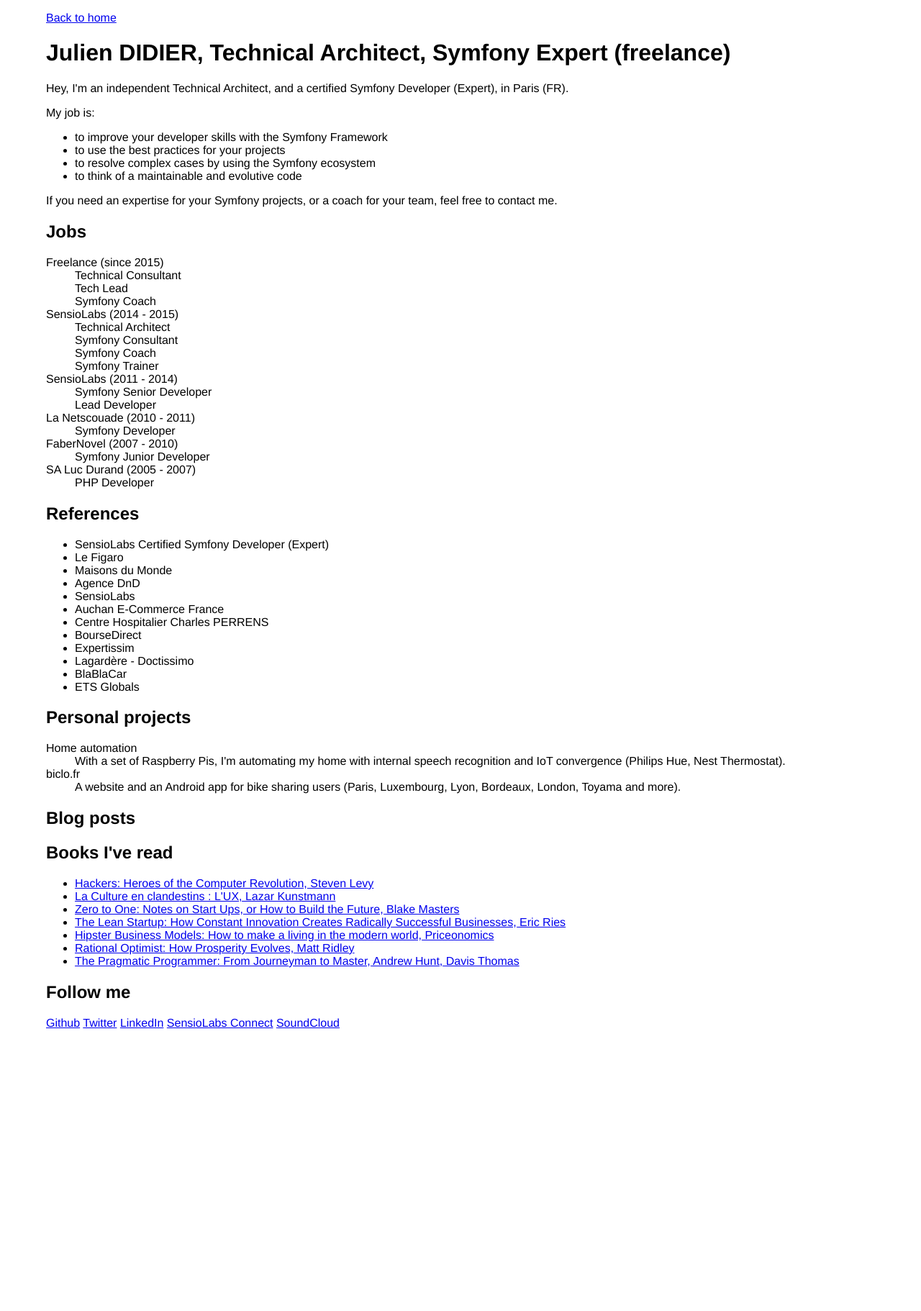
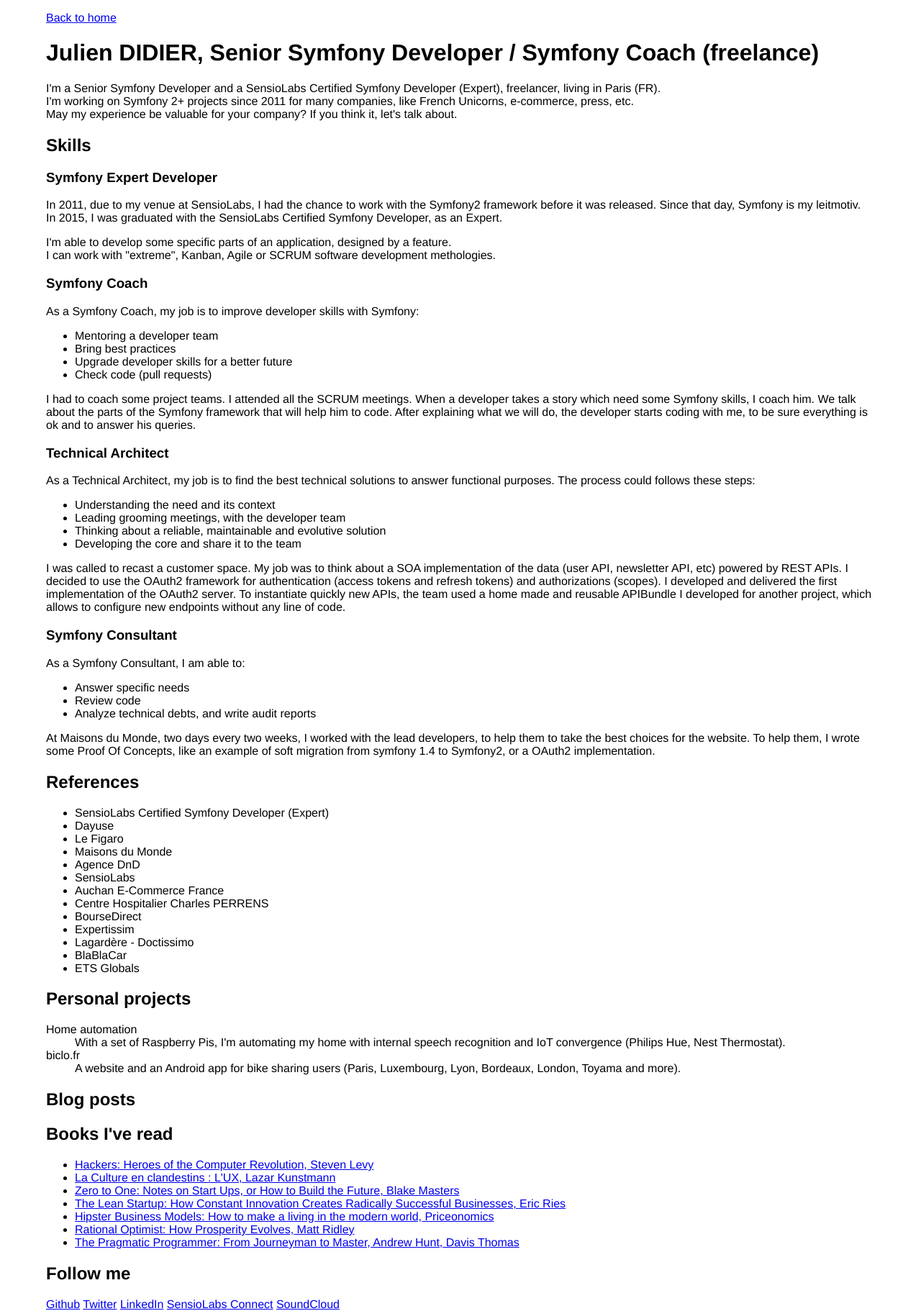
Before and after one commit to didierio/website, a PHP site: template templates/index.html.twig in a window 1280 px wide. Shown: the whole page at 72% size. Before the commit the page ends 1429 px from the top, so only its background shows below. Run offline with PHP 8.4, Linux system fonts and the light colour scheme; the template is opened without the code that fills it, so the values that code supplies are empty; some libraries are stand-ins or nearby versions.

Commit message:
update meta + homepage

```diff
--- a/templates/index.html.twig
+++ b/templates/index.html.twig
@@ -1,50 +1,68 @@
 {% extends "layout.html.twig" %}
 
+{% block meta -%}
+    I'm a Senior Symfony Developer and a SensioLabs Certified Symfony Developer (Expert), freelancer, living in Paris (FR).
+    I'm working on Symfony 2+ projects since 2011 for many companies, like French Unicorns (BlaBlaCar, Dayuse), e-commerce (Maisons du Monde, Auchan, Doctipharma), press (Le Figaro, L'Equipe), etc.
+{%- endblock %}
+
 {% block content %}
-    <h1>Julien DIDIER, Technical Architect, Symfony Expert (freelance)</h1>
+    <h1>Julien DIDIER, Senior Symfony Developer / Symfony Coach (freelance)</h1>
 
     <section>
-        <p>Hey, I'm an independent Technical Architect, and a certified Symfony Developer (Expert), in Paris (FR).</p>
-        <p>My job is:
-            <ul>
-                <li>to improve your developer skills with the Symfony Framework</li>
-                <li>to use the best practices for your projects</li>
-                <li>to resolve complex cases by using the Symfony ecosystem</li>
-                <li>to think of a maintainable and evolutive code</li>
-            </ul>
+        <p>
+            I'm a Senior Symfony Developer and a SensioLabs Certified Symfony Developer (Expert), freelancer, living in Paris (FR).
+            <br />I'm working on Symfony 2+ projects since 2011 for many companies, like French Unicorns, e-commerce, press, etc.
+            <br />May my experience be valuable for your company? If you think it, let's talk about.
         </p>
-        <p>If you need an expertise for your Symfony projects, or a coach for your team, feel free to contact me.</p>
     </section>
 
     <section>
-        <h2>Jobs</h2>
+        <h2>Skills</h2>
 
-        <dl>
-            <dt>Freelance (since 2015)</dt>
-            <dd>Technical Consultant</dd>
-            <dd>Tech Lead</dd>
-            <dd>Symfony Coach</dd>
-            <dt>SensioLabs (2014 - 2015)</dt>
-            <dd>Technical Architect</dd>
-            <dd>Symfony Consultant</dd>
-            <dd>Symfony Coach</dd>
-            <dd>Symfony Trainer</dd>
-            <dt>SensioLabs (2011 - 2014)</dt>
-            <dd>Symfony Senior Developer</dd>
-            <dd>Lead Developer</dd>
-            <dt>La Netscouade (2010 - 2011)</dt>
-            <dd>Symfony Developer</dd>
-            <dt>FaberNovel (2007 - 2010)</dt>
-            <dd>Symfony Junior Developer</dd>
-            <dt>SA Luc Durand (2005 - 2007)</dt>
-            <dd>PHP Developer</dd>
-        </dl>
+        <h3>Symfony Expert Developer</h3>
+        <p>
+            In 2011, due to my venue at SensioLabs, I had the chance to work with the Symfony2 framework before it was released. Since that day, Symfony is my leitmotiv.
+            <br />In 2015, I was graduated with the SensioLabs Certified Symfony Developer, as an Expert.
+        </p><p>
+            I'm able to develop some specific parts of an application, designed by a feature.
+            <br />I can work with "extreme", Kanban, Agile or SCRUM software development methologies.
+        </p>
+
+        <h3>Symfony Coach</h3>
+        <p>As a Symfony Coach, my job is to improve developer skills with Symfony:</p>
+        <ul>
+            <li>Mentoring a developer team</li>
+            <li>Bring best practices</li>
+            <li>Upgrade developer skills for a better future</li>
+            <li>Check code (pull requests)</li>
+        </ul>
+        <p>I had to coach some project teams. I attended all the SCRUM meetings. When a developer takes a story which need some Symfony skills, I coach him. We talk about the parts of the Symfony framework that will help him to code. After explaining what we will do, the developer starts coding with me, to be sure everything is ok and to answer his queries.</p>
+
+        <h3>Technical Architect</h3>
+        <p>As a Technical Architect, my job is to find the best technical solutions to answer functional purposes. The process could follows these steps:</p>
+        <ul>
+            <li>Understanding the need and its context</li>
+            <li>Leading grooming meetings, with the developer team</li>
+            <li>Thinking about a reliable, maintainable and evolutive solution</li>
+            <li>Developing the core and share it to the team</li>
+        </ul>
+        <p>I was called to recast a customer space. My job was to think about a SOA implementation of the data (user API, newsletter API, etc) powered by REST APIs. I decided to use the OAuth2 framework for authentication (access tokens and refresh tokens) and authorizations (scopes). I developed and delivered the first implementation of the OAuth2 server. To instantiate quickly new APIs, the team used a home made and reusable APIBundle I developed for another project, which allows to configure new endpoints without any line of code.</p>
+
+        <h3>Symfony Consultant</h3>
+        <p>As a Symfony Consultant, I am able to:</p>
+        <ul>
+            <li>Answer specific needs</li>
+            <li>Review code</li>
+            <li>Analyze technical debts, and write audit reports</li>
+        </ul>
+        <p>At Maisons du Monde, two days every two weeks, I worked with the lead developers, to help them to take the best choices for the website. To help them, I wrote some Proof Of Concepts, like an example of soft migration from symfony 1.4 to Symfony2, or a OAuth2 implementation.</p>
     </section>
 
     <section>
         <h2>References</h2>
         <ul>
             <li>SensioLabs Certified Symfony Developer (Expert)</li>
+            <li>Dayuse</li>
             <li>Le Figaro</li>
             <li>Maisons du Monde</li>
             <li>Agence DnD</li>
--- a/templates/layout.html.twig
+++ b/templates/layout.html.twig
@@ -4,7 +4,7 @@
         <meta charset="UTF-8" />
         <title>{% block title "Julien DIDIER, Symfony Expert (freelance)" %}</title>
 
-        <meta name="description" content="Julien DIDIER, Independent Symfony Consultant" />
+        <meta name="description" content="{% block meta "" %}" />
         <meta name="viewport" content="width=device-width, initial-scale=1" />
 
         <link rel="icon" type="image/x-icon" href="/favicon.ico" />
```
Also changed, not shown: templates/blog_post.html.twig (+7 -1 lines), templates/feed.xml.twig (+2 -2 lines).
